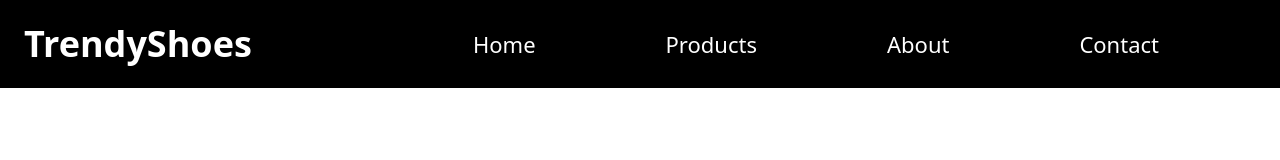
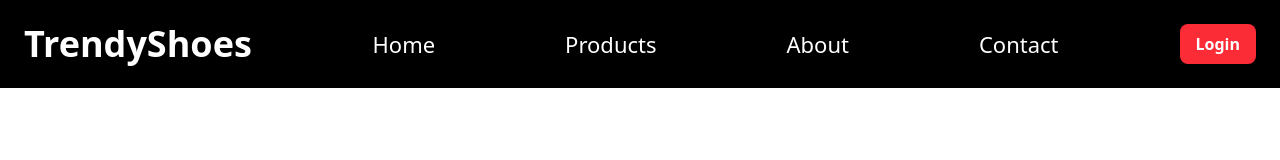
Before and after one commit to ThapaRohit11/TrendyShoes, a React (Vite) app in the folder frontend/: page / in a window 1280 px wide. Shown: the top 160 px of the page. Built offline with nearby package versions, Linux system fonts and the light colour scheme; no server answers.

Commit message:
Connect navigation to account dashboards

```diff
--- a/frontend/src/components/admin/Dashboard.jsx
+++ b/frontend/src/components/admin/Dashboard.jsx
@@ -43,7 +43,7 @@ export default function Dashboard() {
       await load()
     } catch (err) { setError(err.message) }
   }
-  const logout = async () => { await api('/auth/logout', { method: 'POST' }).catch(() => {}); setUser(null); navigate('/admin/login') }
+  const logout = async () => { await api('/auth/logout', { method: 'POST' }).catch(() => {}); setUser(null); navigate('/login') }
 
   return <main className="min-h-screen bg-slate-100 p-4 md:p-8">
     <div className="mx-auto max-w-7xl space-y-8">
--- a/frontend/src/components/public/Navbar.jsx
+++ b/frontend/src/components/public/Navbar.jsx
@@ -1,6 +1,8 @@
 import { Link } from 'react-router-dom';
+import { useAuth } from '../../AuthContext';
 
 function Navbar() {
+  const { user } = useAuth();
   return (
     <nav className="w-full h-22 text-white bg-black flex items-center justify-between px-4">
       <h1 className="text-4xl font-bold hover:text-red-400 ml-2"><Link to="/">TrendyShoes</Link></h1>
@@ -19,6 +21,7 @@ function Navbar() {
             <Link to="/contact" className="hover:text-red-400">Contact</Link>
           </li>
         </ul>
+        <Link to={user?.role === 'admin' ? '/admin' : user?.role === 'user' ? '/dashboard' : '/login'} className="ml-4 mr-2 rounded-lg bg-red-500 px-4 py-2 text-base font-bold text-white hover:bg-red-600">{user ? 'Dashboard' : 'Login'}</Link>
       </div>
     </nav>
   );
```
